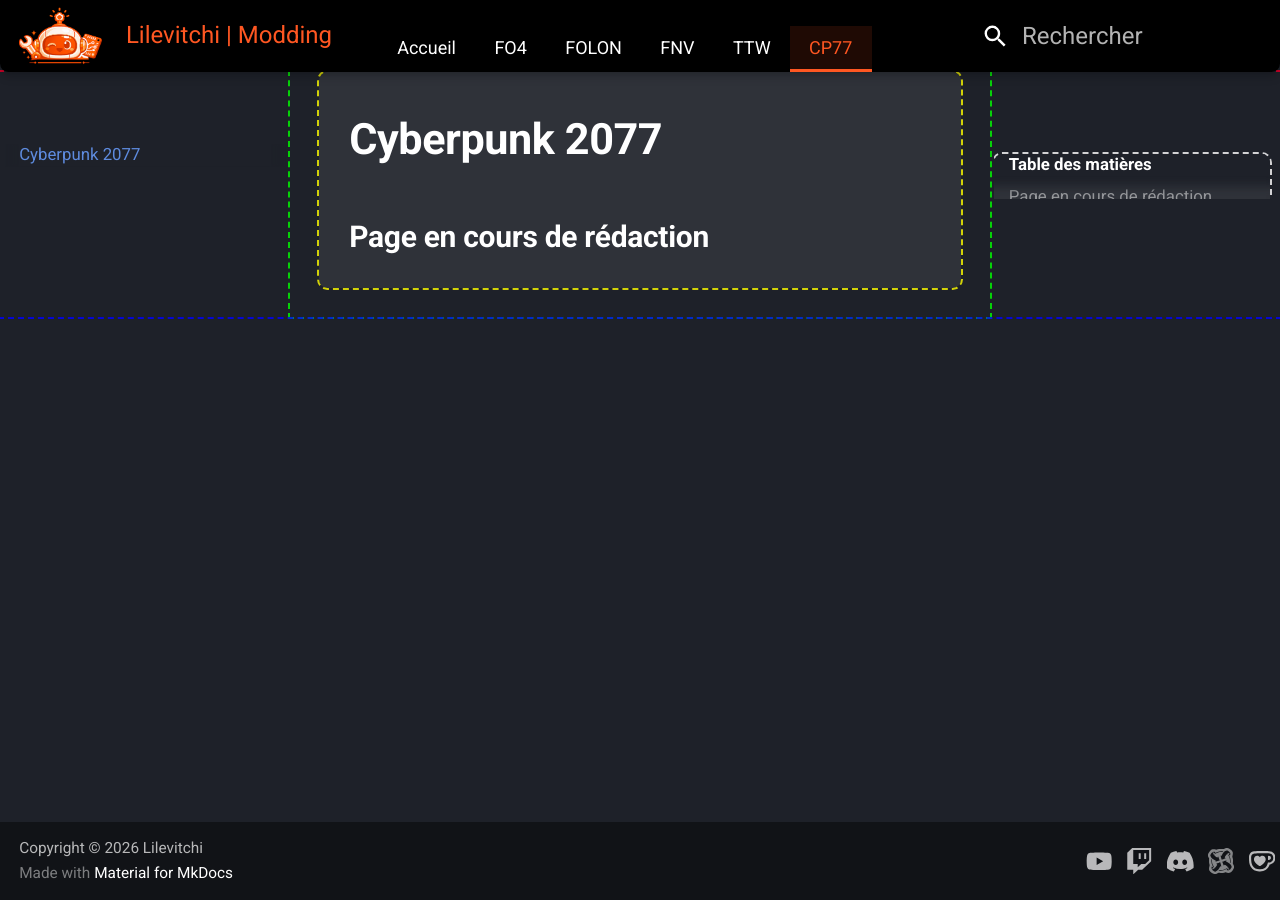
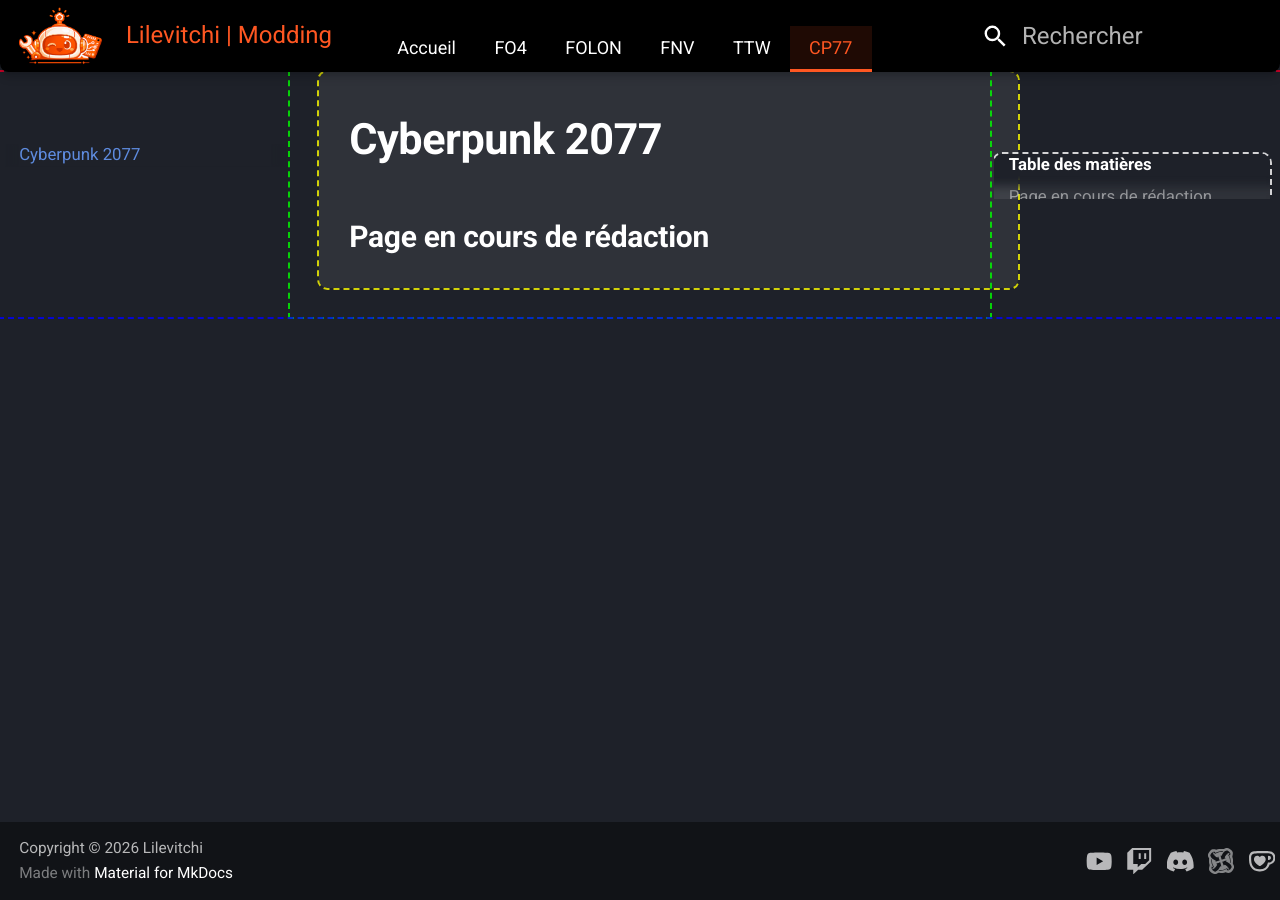
Before and after one commit to Lilevitchi/lilevitchi.github.io, an MkDocs documentation site: the page built from docs/cyberpunk/index.md, in a window 1280 px wide. Built offline with MkDocs 1.6.1 and Material for MkDocs 9.7.7, drawn with Linux system fonts in a browser that asks for light colours.

Commit message:
Update extra.css

```diff
--- a/docs/stylesheets/extra.css
+++ b/docs/stylesheets/extra.css
@@ -257,7 +257,8 @@
 
 /* Conteneur principal */
 [data-md-color-scheme] .md-content__inner {
-  max-width: 72rem;
+  max-width: none;
+  width: 100%;
   margin-left: auto;
   margin-right: auto;
   padding: var(--space-lg);
```
